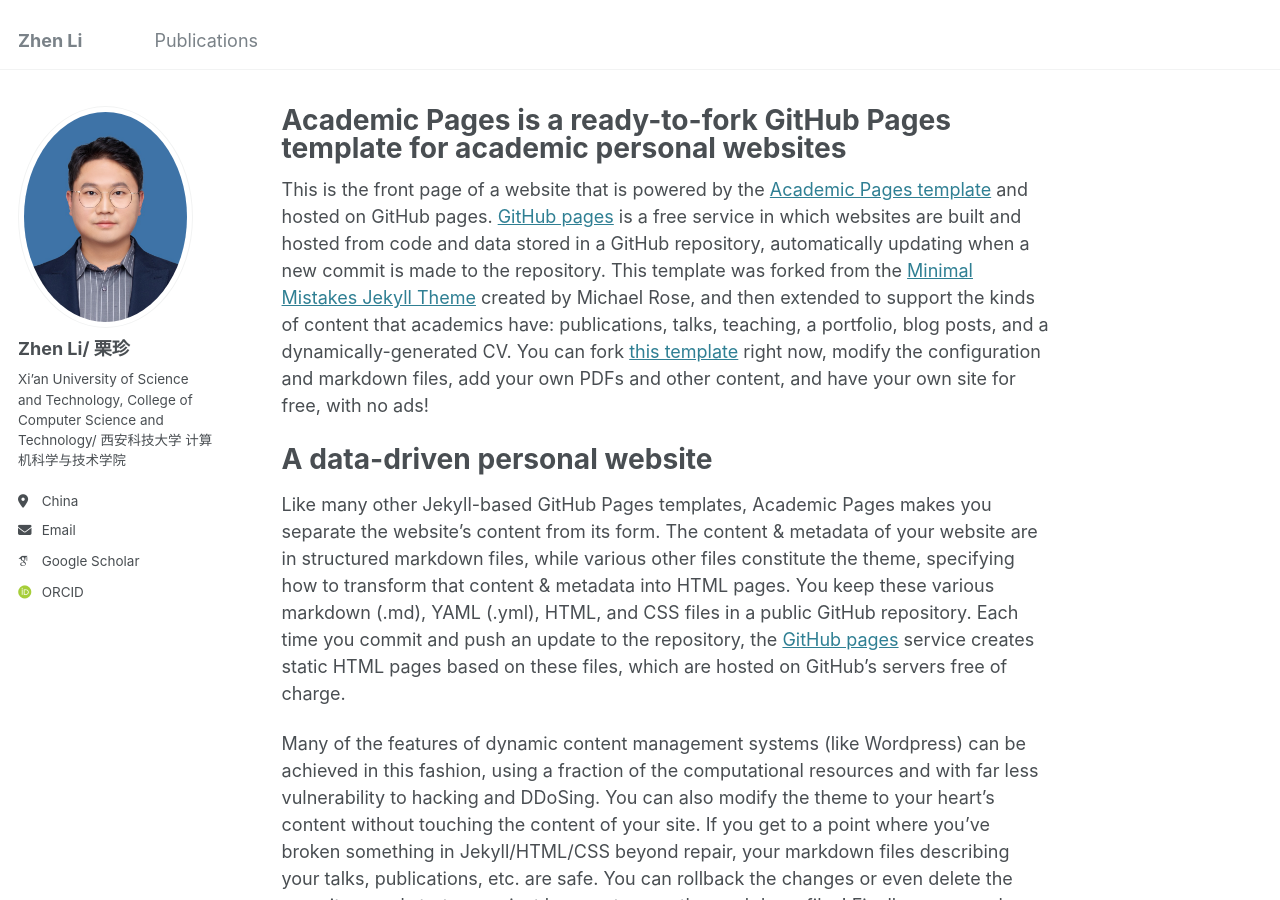
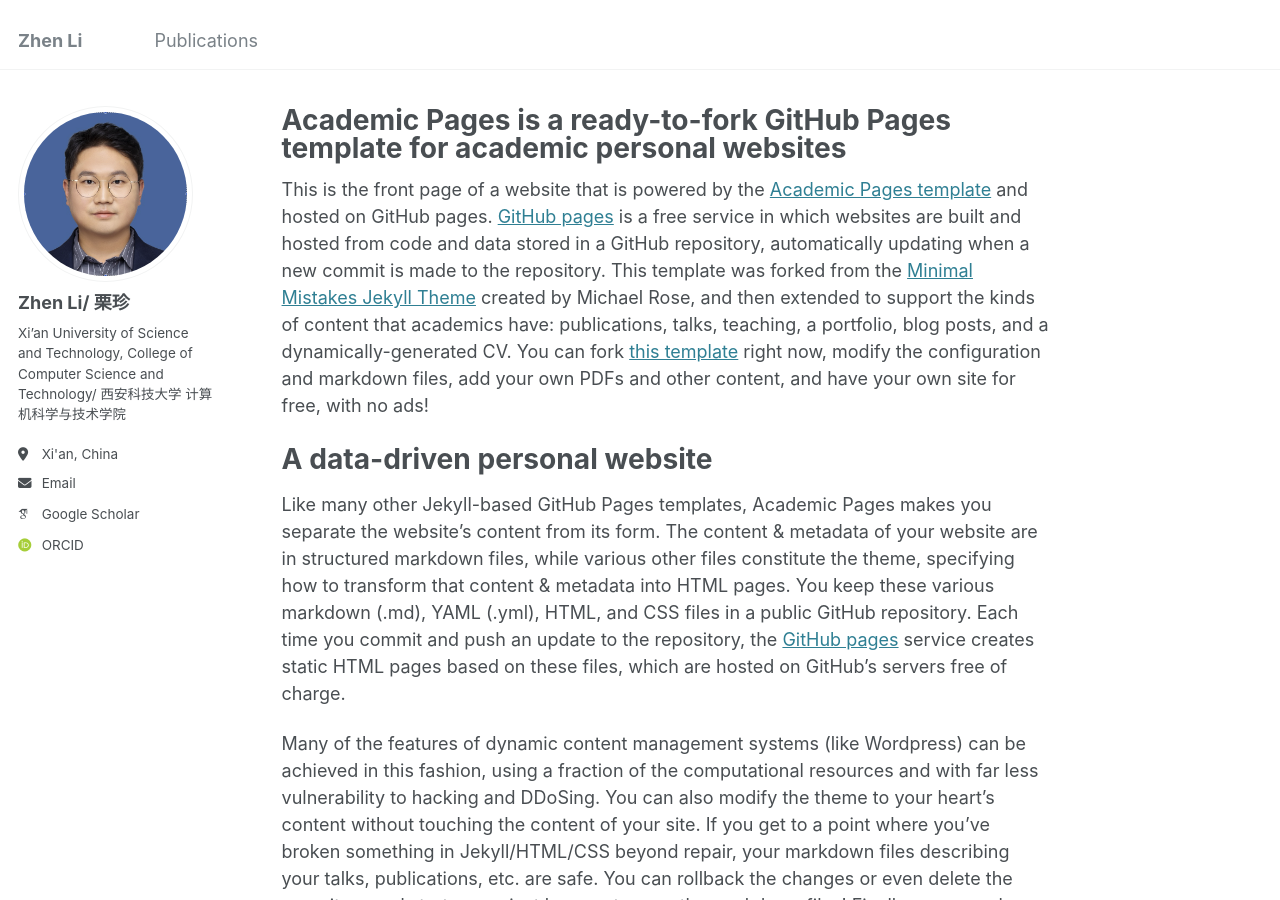
Before and after one commit to ZhenLi-math/zhenli.github.io, a Jekyll site: the page built from _pages/about.md, in a window 1280 px wide and 900 px high. Built offline with Jekyll 4.4.1, drawn with Linux system fonts in a browser that asks for light colours; some web fonts are replaced.

Commit message:
Update _config.yml

```diff
--- a/_config.yml
+++ b/_config.yml
@@ -21,11 +21,11 @@ repository               : "ZhenLi-math/zhenli.github.io"
 #               Additional customization can be done by editing /_includes/author-profile.html
 author:
   # Biographic information
-  avatar           : "prof.png"
+  avatar           : "profi.png"
   name             : "Zhen Li/ 栗珍"
   pronouns         : # example: "she/her"
   bio              : "Xi’an University of Science and Technology, College of Computer Science and Technology/ 西安科技大学 计算机科学与技术学院"
-  location         : "China"
+  location         : "Xi'an, China"
   #employer         : "Xi’an University of Science and Technology"
   uri              : # URL
   email            : "zhenlimath@163.com"
```
